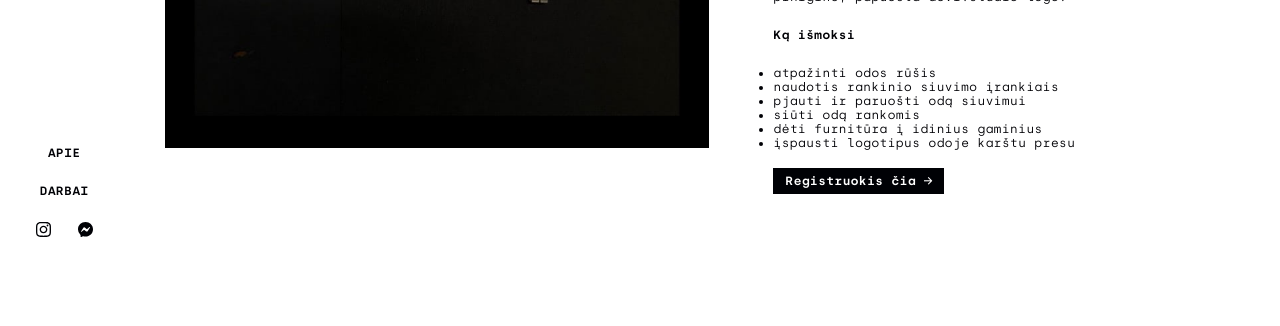
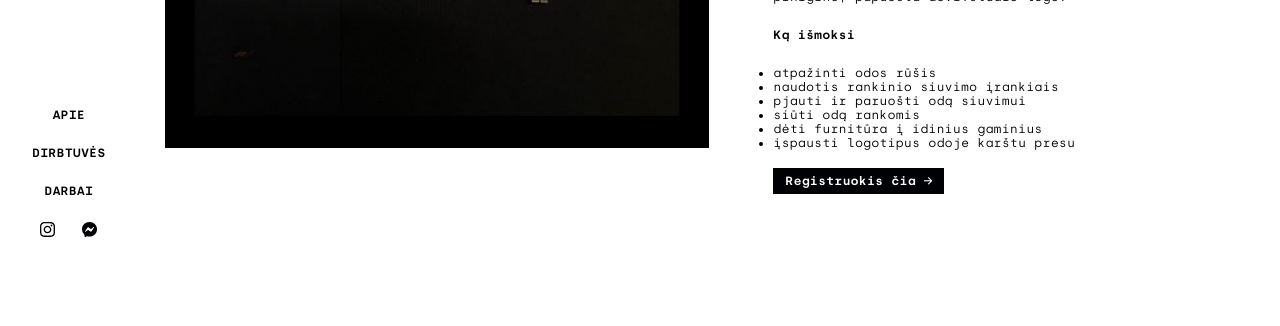
Before and after one commit to arzatskis/cibulskaite.lt, a Jekyll site: the page built from _workshops/02-beltbag-workshop.md, in a window 1280 px wide. Shown: the part 596-922 px from the top of the page. Built offline with Jekyll 4.4.1, drawn with Linux system fonts in a browser that asks for light colours.

Commit message:
Show workshops in main navigation

```diff
--- a/_includes/get.html
+++ b/_includes/get.html
@@ -2,7 +2,11 @@
 <footer>
   {% if page.checkout %}
   <p>
+    {% if page.active == false %}
+    <a href="mailto:{{ site.order_email }}?subject={{ page.title | replace: '&nbsp;', ' ' | uri_escape }}" data-cta>
+    {% else %}
     <a href="{{ page.checkout }}" data-cta>
+    {% endif %}
       <strong>{{ page.cta | default: "Book your slot here →" }}</strong>
     </a>
     {% if page.refundable %}
--- a/_includes/navigation.html
+++ b/_includes/navigation.html
@@ -10,13 +10,13 @@
     Apie
   </a>
 
+  <a href="{% link workshops.html %}">
+    Dirbtuvės
+  </a>
+
   <a href="{% link home.html %}">
     Darbai
   </a>
-
-  <!-- <a href="{% link workshops.html %}">
-    Workshops
-  </a> -->
 
   <footer>
     <a href="{{ site.instagram_url }}" title="Instagram">
```
Also changed, not shown: _workshops/01-wet-leather-workshop.md (+1 -0 lines), _workshops/02-beltbag-workshop.md (+1 -0 lines).
